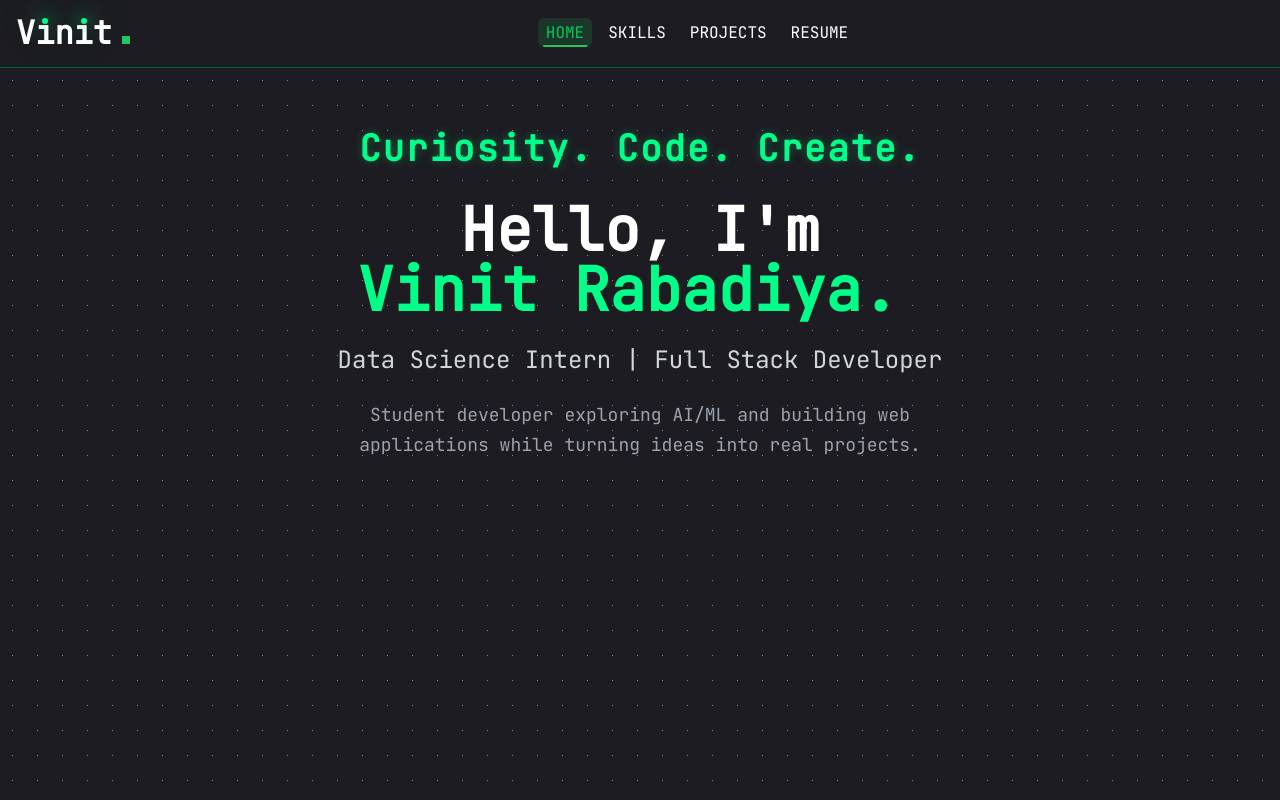
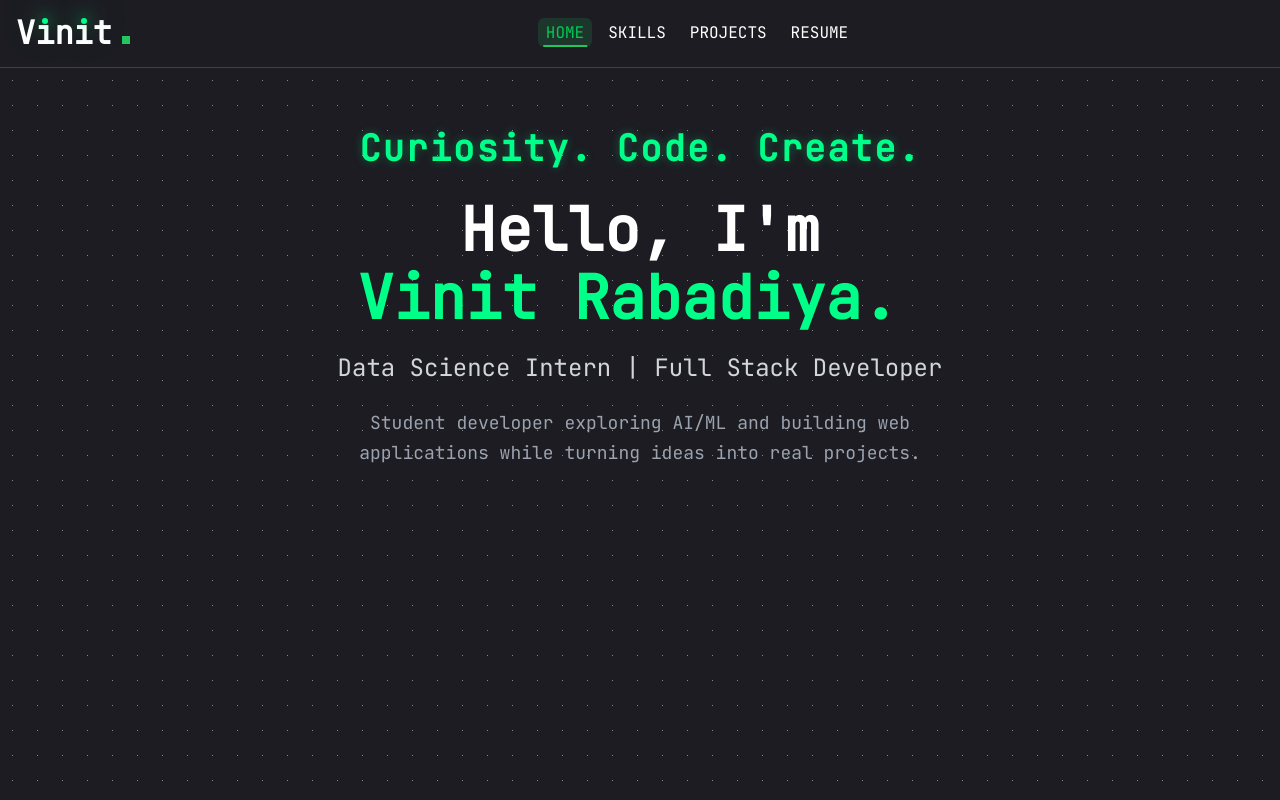
Before and after one commit to Vinit-Rabadiya/Portfolio, a React (Vite) app in the folder personalPortfolio/: page / in a window 1280 px wide. Shown: the top 800 px of the page. Built offline with nearby package versions, Linux system fonts and the light colour scheme.

Commit message:
made changes to name in hero section

```diff
--- a/personalPortfolio/src/pages/Home/Home.jsx
+++ b/personalPortfolio/src/pages/Home/Home.jsx
@@ -33,7 +33,7 @@ function Home() {
             </p>
             <h1 className="text-5xl md:text-6xl font-bold mb-6 text-white">
               Hello, I'm{" "}
-              <span className="name text-[#00ff88]">
+              <span className="name mt-2 text-[#00ff88]">
                 Vinit Rabadiya.
                 <span
                   className="blink-cursor text-[#00ff88]"
```
